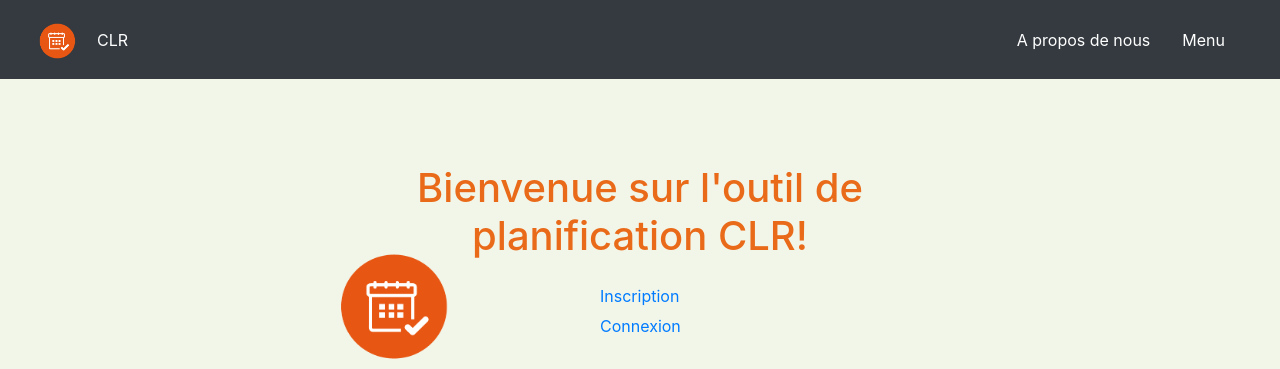
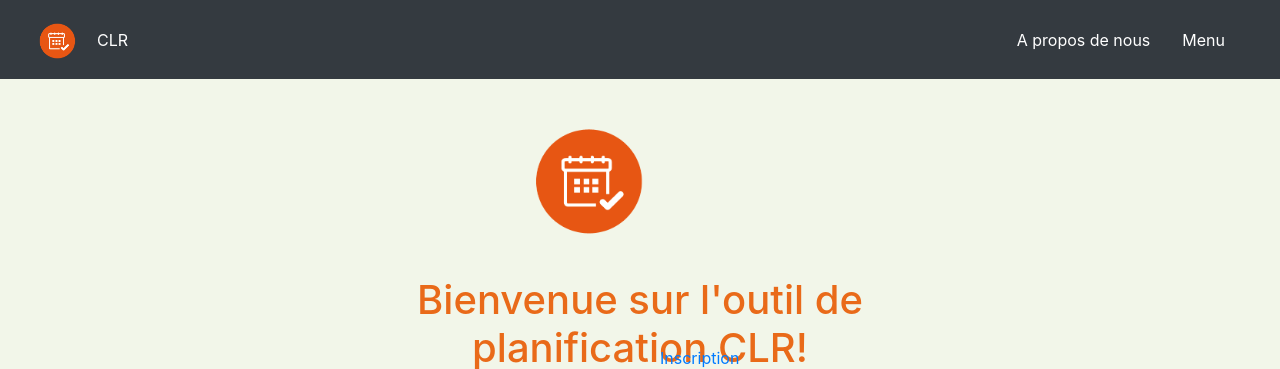
Before and after one commit to thais-souyri/TDLOG-PROJET, a Python web app: template templates/launchingpage.html in a window 1280 px wide. Shown: the top 369 px of the page. Run offline with Jinja, Linux system fonts and the light colour scheme; the template is opened without the code that fills it, so the values that code supplies are empty.

Commit message:
images relatives v4

```diff
--- a/templates/launchingpage.html
+++ b/templates/launchingpage.html
@@ -2,7 +2,7 @@
 {% block body %}
 
 <div class="description">
-    <h1 id="welcome">Bienvenue sur l'outil de planification CLR!</h1>
+    <h1>Bienvenue sur l'outil de planification CLR!</h1>
     <a href="{{url_for('login')}}" id="connexion"> Connexion </a><br>
     <a href="{{url_for('register')}}" id="inscription"> Inscription </a><br>
 
@@ -14,34 +14,30 @@
 
 <style>
 
-    #welcome{
-        position: absolute;
-        top:50px;
 
-    }
 
     #inscription{
         position:absolute;
-        top:170px;
-        left: 280px;
+        top:70px;
+        left: 340px;
     }
 #connexion{
         position:absolute;
-        top:200px;
-    left: 280px;
+        top:100px;
+    left: 340px;
     }
 
 
 #entrepot {
-        position: relative;
-        top:210px;
-        right:-70px;
+        position: absolute;
+        top:150px;
+        right:130px;
     }
 
     #logo {
-    position:relative ;
-    top: -180px;
-    right: 250px;}
+    position:absolute ;
+    top: -170px;
+    right: 300px;}
 </style>
 
 {% endblock %}
```
